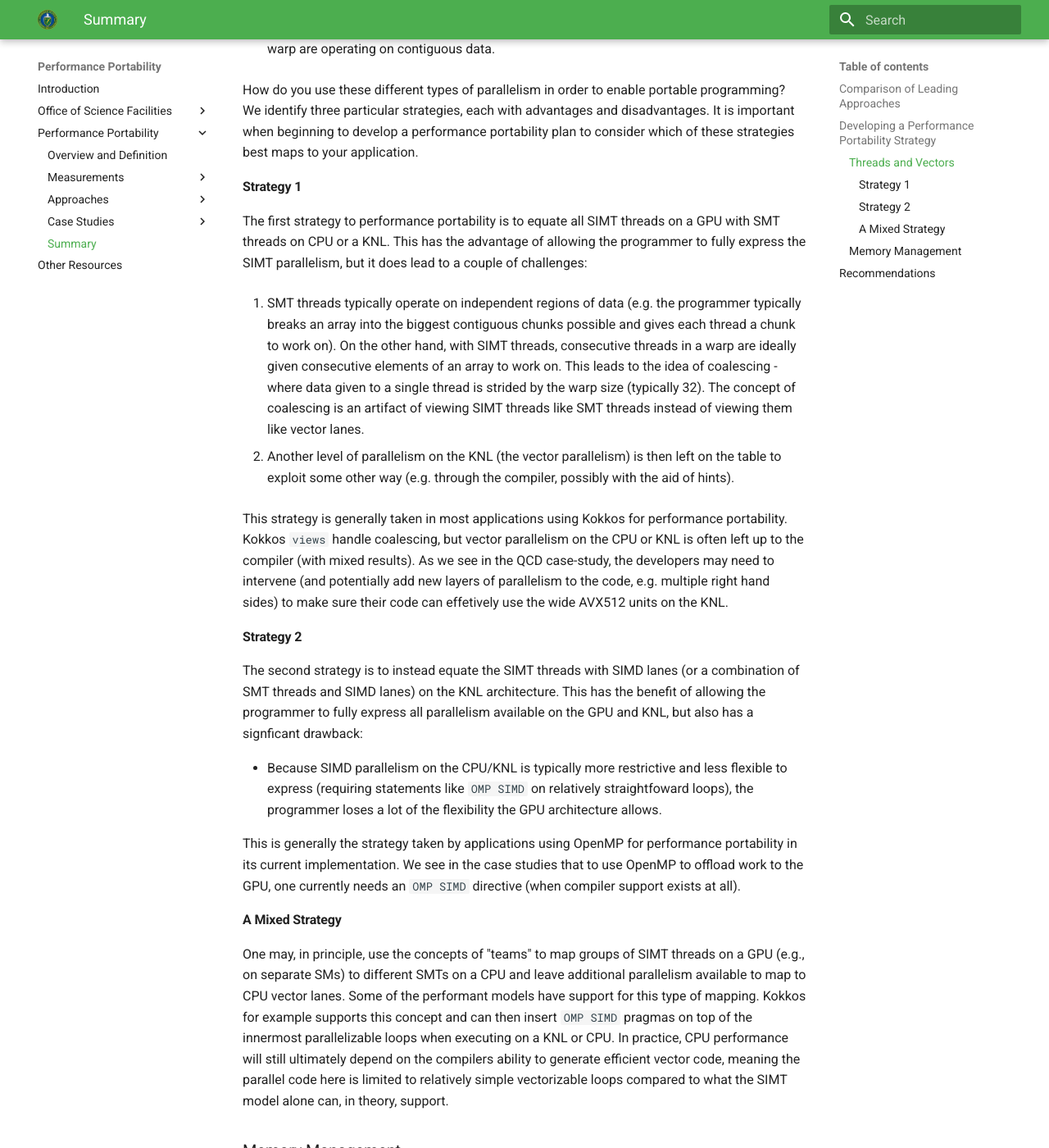
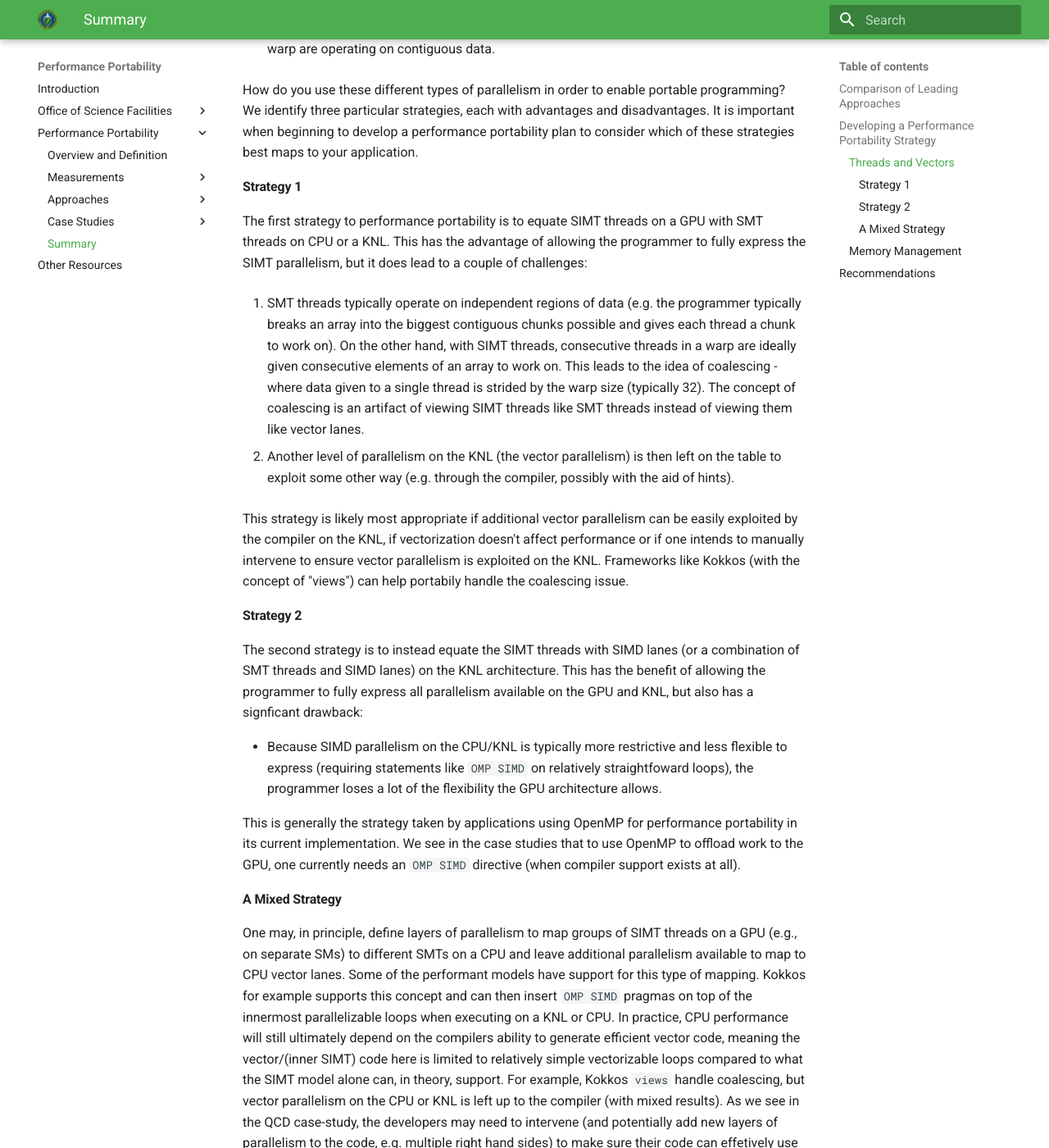
Before and after one commit to jrdeslippe/perfportsite, an MkDocs documentation site: the page built from docs/perfport/summary/index.md, in a window 1280 px wide and 1400 px high, scrolled down 1628 px. Shown: the whole window at 82% size. Built offline with MkDocs 1.6.1 and Material for MkDocs 9.7.7, drawn with Linux system fonts in a browser that asks for light colours; old or Windows-style settings are respelled for this version of MkDocs; some of the changed text lies outside the part shown.

Commit message:
a couple small tweaks

```diff
--- a/docs/perfport/summary/index.md
+++ b/docs/perfport/summary/index.md
@@ -41,7 +41,7 @@
 
 #### Strategy 1
 
-The first strategy to performance portability is to equate all SIMT threads on a GPU with SMT threads on CPU or a KNL. This has the advantage of allowing
+The first strategy to performance portability is to equate SIMT threads on a GPU with SMT threads on CPU or a KNL. This has the advantage of allowing
 the programmer to fully express the SIMT parallelism, but it does lead to a couple of challenges:
 
 1. SMT threads typically operate on independent regions of data (e.g. the programmer typically breaks an array into the biggest contiguous chunks possible
@@ -53,10 +53,9 @@
 2. Another level of parallelism on the KNL (the vector parallelism) is then left on the table to exploit some other way (e.g. through the compiler, possibly
 with the aid of hints).
 
-This strategy is generally taken in most applications using Kokkos for performance portability. Kokkos ``views`` handle coalescing,
-but vector parallelism on the CPU or KNL is often left up to the compiler (with mixed results). As we see in the QCD case-study, the
-developers may need to intervene (and potentially add new layers of parallelism to the code, e.g. multiple right hand sides) to make sure their code
-can effetively use the wide AVX512 units on the KNL.
+This strategy is likely most appropriate if additional vector parallelism can be easily exploited by the compiler on the KNL, if vectorization doesn't
+affect performance or if one intends to manually intervene to ensure vector parallelism is exploited on the KNL. Frameworks like Kokkos (with the concept of
+"views") can help portabily handle the coalescing issue.
 
 #### Strategy 2
 
@@ -71,12 +70,18 @@
 
 #### A Mixed Strategy
 
-One may, in principle, use the concepts of "teams" to map groups of SIMT threads on a GPU (e.g., on separate SMs) to different SMTs on a CPU and leave
+One may, in principle, define layers of parallelism to map groups of SIMT threads on a GPU (e.g., on separate SMs) to different SMTs on a CPU and leave
 additional
 parallelism available to map to CPU vector lanes. Some of the performant models have support for this type of mapping. Kokkos for example supports this concept and can then insert `OMP SIMD`
 pragmas on top of the innermost parallelizable loops when executing on a KNL or CPU. In practice, CPU performance will still ultimately depend on the
 compilers ability to generate
-efficient vector code, meaning the parallel code here is limited to relatively simple vectorizable loops compared to what the SIMT model alone can, in theory, support.
+efficient vector code, meaning the vector/(inner SIMT) code here is limited to relatively simple vectorizable loops compared to what the SIMT model alone
+can, in
+theory, support. For example, Kokkos ``views`` handle coalescing,
+but vector parallelism on the CPU or KNL is left up to the compiler (with mixed results). As we see in the QCD case-study, the
+developers may need to intervene (and potentially add new layers of parallelism to the code, e.g. multiple right hand sides) to make sure their code
+can effetively use the wide AVX512 units on the KNL.
+
 
 ### Memory Management
 
```
Also changed, not shown: other parts of docs/perfport/summary/index.md (+1 -1 lines), docs/index.md (+1 -1 lines).
